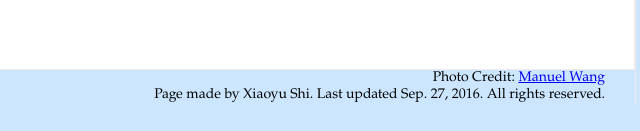
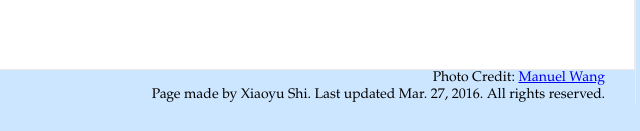
Before and after one commit to xiaoyu-iid/xiaoyu-iid.github.io, a plain HTML site: page index.html in a window 1280 px wide. Shown: the part 1046-1177 px from the top of the page, 355-995 px from the left. Drawn offline with Linux system fonts and the light colour scheme.

Commit message:
changed index page

```diff
--- a/index.html
+++ b/index.html
@@ -25,7 +25,7 @@
 	<div id="footnote">
 		<p>
 		Photo Credit: <a href="http://manuelwang.tumblr.com/">Manuel Wang</a> <br>
-		Page made by Xiaoyu Shi. Last updated Sep. 27, 2016. All rights reserved.
+		Page made by Xiaoyu Shi. Last updated Mar. 27, 2016. All rights reserved.
 		</p>
 	</div>
 </div>
```
